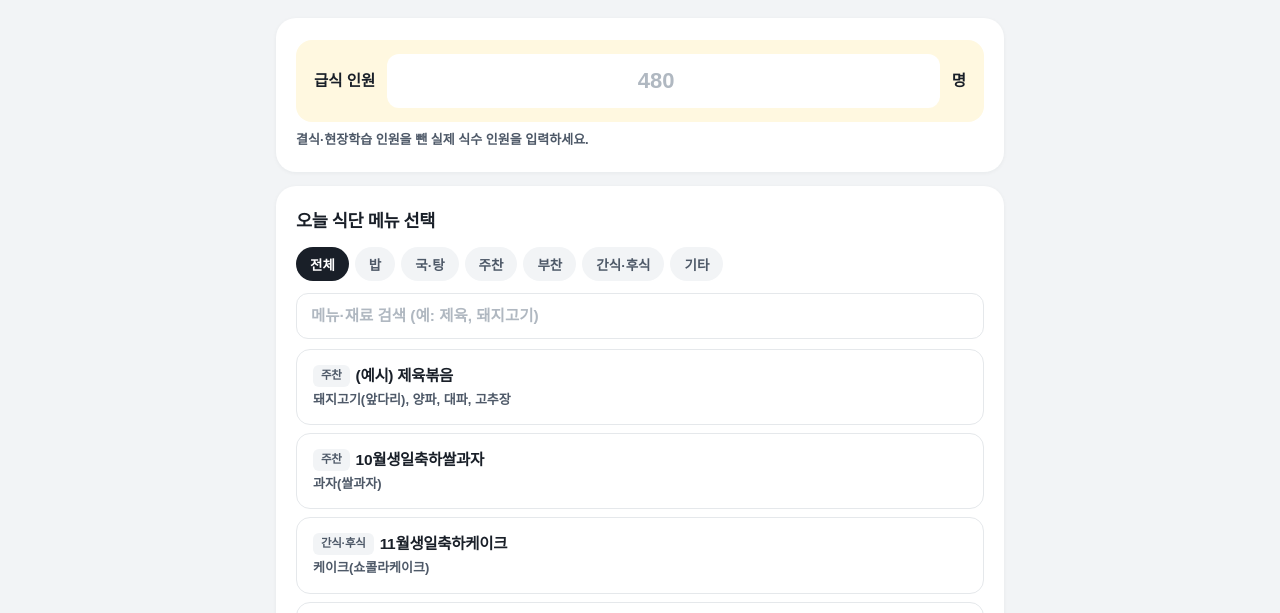
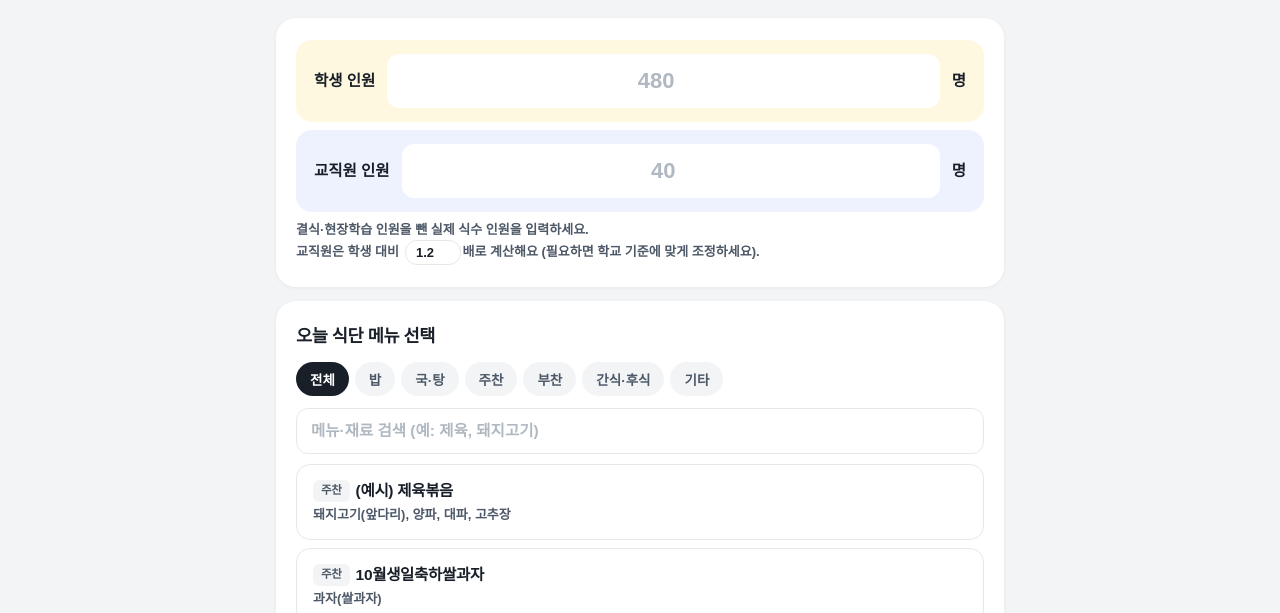
Before and after one commit to wlgpsla1237-ui/lunch-order-helper, a plain HTML site: page index.html in a window 1280 px wide. Both pictures are taken after a click on the button "발주 계산". Shown: the part 157-770 px from the top of the page. Drawn offline with Linux system fonts and the light colour scheme.

Commit message:
Update index.html

```diff
--- a/index.html
+++ b/index.html
@@ -233,7 +233,7 @@
   .toast.show { opacity: 1; }
 
   @media print {
-    header, .btn, .chips, .search-box, .no-print, .note-btn, .headcount-box input { display: none !important; }
+    header, .btn, .chips, .search-box, .no-print, .note-btn, .headcount-box input, #staff-ratio { display: none !important; }
     body { background: #fff; padding: 0; }
     .card { box-shadow: none; padding: 0; }
     td.order-amount { background: #fff; }
@@ -260,11 +260,18 @@
   <section id="panel-calc" class="panel active">
     <div class="card">
       <div class="headcount-box">
-        <label for="headcount">급식 인원</label>
-        <input type="number" id="headcount" min="1" placeholder="480" inputmode="numeric">
+        <label for="headcount-student">학생 인원</label>
+        <input type="number" id="headcount-student" min="0" placeholder="480" inputmode="numeric">
         <label>명</label>
       </div>
-      <p class="hint">결식·현장학습 인원을 뺀 실제 식수 인원을 입력하세요.</p>
+      <div class="headcount-box" style="margin-top:8px; background:#eef2ff">
+        <label for="headcount-staff">교직원 인원</label>
+        <input type="number" id="headcount-staff" min="0" placeholder="40" inputmode="numeric">
+        <label>명</label>
+      </div>
+      <p class="hint">결식·현장학습 인원을 뺀 실제 식수 인원을 입력하세요.<br>
+        교직원은 학생 대비 <input type="number" id="staff-ratio" min="0.1" step="0.1" value="1.2" style="width:56px; display:inline-block; padding:4px 6px; font-size:13px; font-weight:800; text-align:center; margin:0 2px; vertical-align:middle;">배로 계산해요 (필요하면 학교 기준에 맞게 조정하세요).
+      </p>
     </div>
 
     <div class="card" id="reco-card" style="display:none">
@@ -681,10 +688,14 @@ function fmt(qty, unit) {
 }
 
 function calc() {
-  const n = parseInt(document.getElementById('headcount').value);
+  const student = parseInt(document.getElementById('headcount-student').value) || 0;
+  const staff = parseInt(document.getElementById('headcount-staff').value) || 0;
+  const ratio = parseFloat(document.getElementById('staff-ratio').value) || 1.2;
+  localStorage.setItem('lunchOrderCalc.staffRatio', ratio);
+  const n = student + staff * ratio; // 학생 1인 기준량을 그대로 쓰고, 교직원은 배율만큼 더 얹어서 환산
   const area = document.getElementById('result-area');
   const actions = document.getElementById('result-actions');
-  if (!n || n < 1 || selectedIds.size === 0) {
+  if (n <= 0 || selectedIds.size === 0) {
     area.innerHTML = '<p class="empty">인원을 입력하고 메뉴를 선택하세요.</p>';
     actions.style.display = 'none';
     return;
@@ -706,9 +717,12 @@ function calc() {
   }).sort((a, b) => a.name.localeCompare(b.name, 'ko'));
 
   const menuNames = menus.filter(m => selectedIds.has(m.id)).map(m => m.name).join(', ');
+  const headText = staff > 0
+    ? `학생 ${student}명 + 교직원 ${staff}명(×${ratio}) = ${n % 1 === 0 ? n : n.toFixed(1)}인분`
+    : `${student}명 기준`;
   area.innerHTML = `
     <p style="font-size:14px;font-weight:700;color:var(--ink-sub)">
-      <b style="color:var(--ink)">${n}명 기준</b> · ${esc(menuNames)}
+      <b style="color:var(--ink)">${headText}</b> · ${esc(menuNames)}
     </p>
     <table>
       <thead><tr><th>재료</th><th>순사용량</th><th>발주량 (폐기율 반영)</th></tr></thead>
@@ -736,7 +750,7 @@ function calc() {
       </tbody>
     </table>`;
   actions.style.display = 'flex';
-  window._lastResult = { n, menuNames, rows };
+  window._lastResult = { n, student, staff, ratio, menuNames, rows, headText };
 }
 
 function saveNote(name) {
@@ -753,7 +767,7 @@ function copyResult() {
   const r = window._lastResult;
   if (!r) return;
   const lines = [
-    `[발주서] ${r.n}명 기준`,
+    `[발주서] ${r.headText}`,
     `메뉴: ${r.menuNames}`, '',
     ...r.rows.map(x => {
       const note = notes[x.name];
@@ -899,7 +913,11 @@ function wipeAll() {
 }
 
 /* ---------- 초기화 ---------- */
-document.getElementById('headcount').addEventListener('input', calc);
+document.getElementById('headcount-student').addEventListener('input', calc);
+document.getElementById('headcount-staff').addEventListener('input', calc);
+document.getElementById('staff-ratio').addEventListener('input', calc);
+const savedRatio = localStorage.getItem('lunchOrderCalc.staffRatio');
+if (savedRatio) document.getElementById('staff-ratio').value = savedRatio;
 document.getElementById('menu-search').addEventListener('input', renderMenuSelect);
 document.getElementById('manage-search').addEventListener('input', renderMenuManage);
 document.getElementById('menu-cat').innerHTML = CATS.map(c => `<option>${c}</option>`).join('');
```
